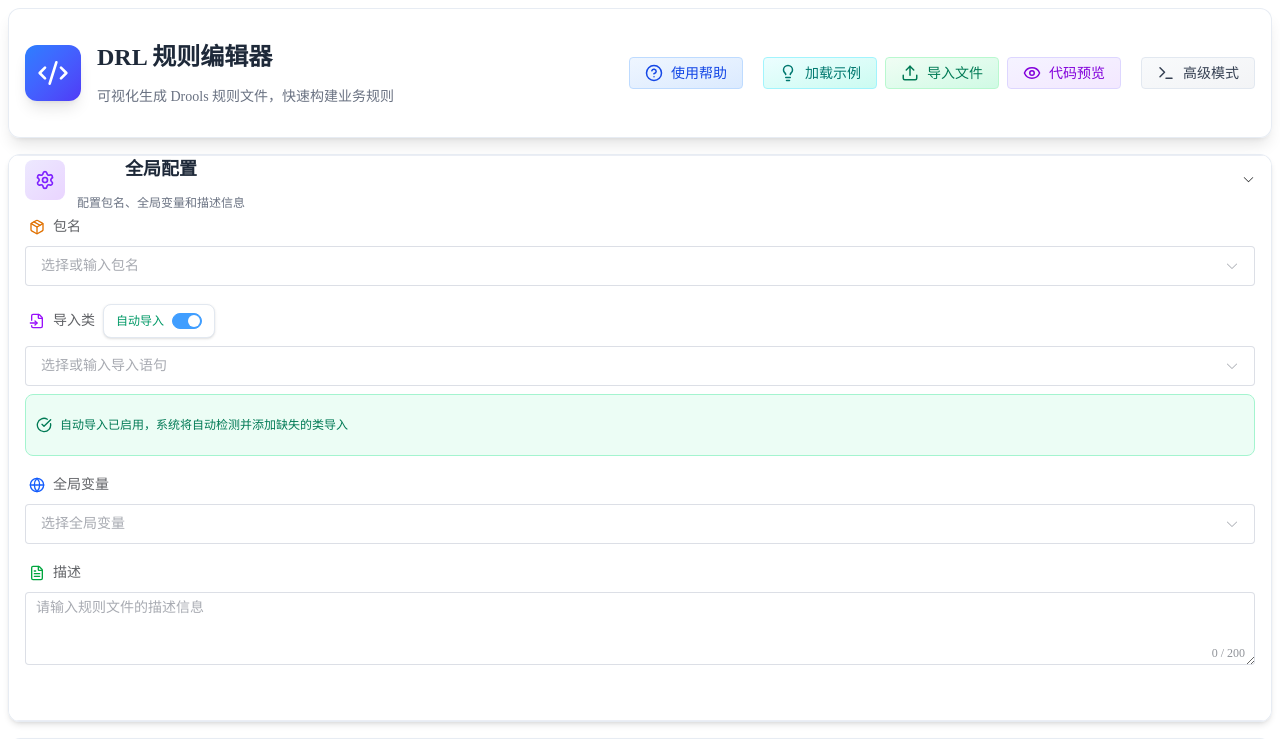
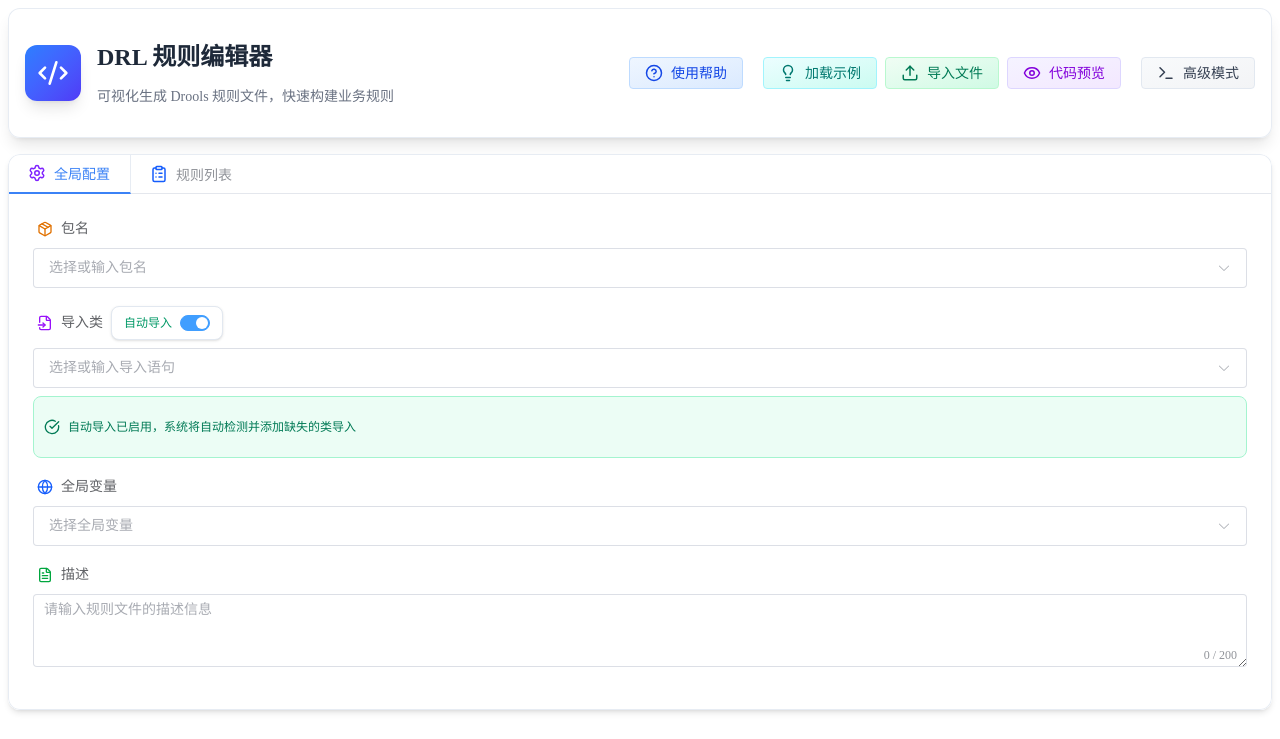
Before and after one commit to oeyoews/rule-engine-web, a Vue app: page / in a window 1280 px wide. Shown: the top 739 px of the page. Built offline with nearby package versions, Linux system fonts and the light colour scheme.

Commit message:
feat: integrate ElTabs and ElTabPane components into DrlEditor for improved tabbed navigation, refactor layout to enhance user experience, and update styles for better visual consistency

```diff
--- a/components.d.ts
+++ b/components.d.ts
@@ -32,6 +32,8 @@ declare module 'vue' {
     ElSegmentedItem: typeof import('element-plus/es')['ElSegmentedItem']
     ElSelect: typeof import('element-plus/es')['ElSelect']
     ElSwitch: typeof import('element-plus/es')['ElSwitch']
+    ElTabPane: typeof import('element-plus/es')['ElTabPane']
+    ElTabs: typeof import('element-plus/es')['ElTabs']
     ElTag: typeof import('element-plus/es')['ElTag']
     ElUpload: typeof import('element-plus/es')['ElUpload']
     HelpDialog: typeof import('./src/components/HelpDialog.vue')['default']
--- a/src/components/DrlEditor.vue
+++ b/src/components/DrlEditor.vue
@@ -31,9 +31,8 @@ const config = ref<Config>({
 const rules = ref<Rule[]>([])
 const activeRules = ref<number | string>(0)
 
-// 控制折叠面板显示
-const activeConfig = ref<string>('config') // 全局配置折叠状态
-const activeRuleList = ref<string>('ruleList') // 规则列表折叠状态
+// 控制标签页显示
+const activeTab = ref<string>('config') // 当前激活的标签页
 
 // 控制帮助弹窗显示
 const showHelpDialog = ref(false)
@@ -438,23 +437,20 @@ onMounted(() => {
         </div>
       </div>
 
-      <!-- 全局配置卡片 -->
+      <!-- 全局配置和规则列表 - 使用标签页 -->
       <div v-if="!advancedMode">
-        <div class="bg-white/95 backdrop-blur-md rounded-xl shadow-md border border-slate-200/80 overflow-hidden hover:shadow-lg transition-shadow duration-300">
-          <el-collapse v-model="activeConfig" accordion>
-            <el-collapse-item name="config">
-              <template #title>
-                <div class="flex items-center gap-3 py-3 px-4">
-                  <div class="flex items-center justify-center w-10 h-10 bg-linear-to-br from-violet-100 to-purple-200 rounded-lg">
-                    <Settings :size="20" class="text-violet-600" />
-                  </div>
-                  <div>
-                    <h3 class="text-lg font-semibold text-gray-800 mb-0">全局配置</h3>
-                    <p class="text-xs text-gray-500">配置包名、全局变量和描述信息</p>
-                  </div>
+        <div class="bg-white/95 backdrop-blur-md rounded-xl shadow-md overflow-hidden hover:shadow-lg transition-shadow duration-300">
+          <el-tabs v-model="activeTab" type="border-card">
+            <!-- 全局配置标签页 -->
+            <el-tab-pane name="config">
+              <template #label>
+                <div class="flex items-center gap-2">
+                  <Settings :size="18" class="text-violet-600" />
+                  <span>全局配置</span>
                 </div>
               </template>
-              <el-form :model="config" label-width="100px" label-position="top" class="pt-3 px-4 pb-3">
+              <div class="pt-4 px-4 pb-4">
+                <el-form :model="config" label-width="100px" label-position="top">
                 <el-form-item>
                   <template #label>
                     <div class="flex items-center gap-2 ml-1">
@@ -601,31 +597,23 @@ onMounted(() => {
                   />
                 </el-form-item>
               </el-form>
-            </el-collapse-item>
-          </el-collapse>
               </div>
+            </el-tab-pane>
+
+            <!-- 规则列表标签页 -->
+            <el-tab-pane name="ruleList">
+              <template #label>
+                <div class="flex items-center gap-2">
+                  <ClipboardList :size="18" class="text-blue-600" />
+                  <span>规则列表</span>
                 </div>
-
-      <!-- 规则列表（普通模式） -->
-      <div v-if="!advancedMode">
-        <!-- 规则列表卡片 -->
-          <div class="bg-white/95 backdrop-blur-md rounded-xl shadow-md border border-slate-200/80 overflow-hidden hover:shadow-lg transition-shadow duration-300">
-            <el-collapse v-model="activeRuleList" accordion>
-              <el-collapse-item name="ruleList">
-                <template #title>
-                  <div class="flex justify-between items-center w-full py-3 px-4">
-                    <div class="flex items-center gap-3">
-                      <div class="flex items-center justify-center w-10 h-10 bg-linear-to-br from-blue-100 to-cyan-200 rounded-lg">
-                        <ClipboardList :size="20" class="text-blue-600" />
-                      </div>
-                      <div>
-                        <h3 class="text-lg font-semibold text-gray-800 mb-0">规则列表</h3>
-                        <p class="text-xs text-gray-500">管理和配置业务规则</p>
-                      </div>
-                    </div>
+              </template>
+              <div class="pt-4 px-4 pb-4">
+                <!-- 添加规则按钮 -->
+                <div class="flex justify-end mb-4">
                   <el-button
-                      class="mr-6 bg-linear-to-br! from-sky-50! to-blue-100! text-blue-700! border! border-sky-200! hover:border-blue-400! hover:shadow-md! hover:scale-105! transition-all! duration-200!"
-                      @click.stop="addRule"
+                    class="bg-linear-to-br! from-sky-50! to-blue-100! text-blue-700! border! border-sky-200! hover:border-blue-400! hover:shadow-md! hover:scale-105! transition-all! duration-200!"
+                    @click="addRule"
                     :disabled="advancedMode"
                     size="default"
                   >
@@ -633,8 +621,6 @@ onMounted(() => {
                     添加规则
                   </el-button>
                 </div>
-                </template>
-                <div class="pt-3 px-4 pb-3">
                   <!-- 空状态提示 -->
                   <div v-if="rules.length === 0" class="text-center py-12">
                     <div class="flex flex-col items-center gap-3">
@@ -825,8 +811,8 @@ onMounted(() => {
                     </VueDraggable>
                   </el-collapse>
               </div>
-              </el-collapse-item>
-            </el-collapse>
+            </el-tab-pane>
+          </el-tabs>
         </div>
       </div>
 
@@ -900,13 +886,7 @@ onMounted(() => {
 </template>
 
 <style scoped>
-/* 淡入淡出过渡效果 */
-.fade-enter-active, .fade-leave-active {
-  transition: opacity 0.3s ease;
-}
-.fade-enter-from, .fade-leave-to {
-  opacity: 0;
-}
+@reference "../styles/tailwind.css";
 
 /* 高级编辑器样式优化 */
 :deep(.drl-editor-advanced .el-textarea__inner) {
@@ -923,15 +903,34 @@ onMounted(() => {
   box-shadow: 0 0 0 2px rgba(239, 68, 68, 0.3) !important;
 }
 
-/* 折叠面板箭头样式 */
-:deep(.el-collapse-item__arrow) {
-  margin-right: 1rem !important;
+/* el-tabs 边框样式优化 */
+:deep(.el-tabs--border-card) {
+  border: 1px solid rgba(226, 232, 240, 0.8) !important;
+  border-radius: 0.75rem !important;
+  box-shadow: none !important;
 }
 
-/* 禁用 el-tag 的所有过渡动画 */
-:deep(.el-tag) {
-  transition: none !important;
-  animation: none !important;
+:deep(.el-tabs--border-card > .el-tabs__header) {
+  @apply bg-transparent;
+}
+
+:deep(.el-tabs--border-card > .el-tabs__header .el-tabs__item) {
+  @apply border-none;
+  border-right: 1px solid rgba(226, 232, 240, 0.8) !important;
+}
+
+:deep(.el-tabs--border-card > .el-tabs__header .el-tabs__item:last-child) {
+  border-right: none !important;
+}
+
+:deep(.el-tabs--border-card > .el-tabs__header .el-tabs__item.is-active) {
+  @apply bg-transparent;
+  color: #3b82f6 !important;
+  border-bottom: 2px solid #3b82f6 !important;
+}
+
+:deep(.el-tabs--border-card > .el-tabs__content) {
+  @apply p-2;
 }
 
 /* 规则拖拽时的幽灵元素样式 */
--- a/src/styles/tailwind.css
+++ b/src/styles/tailwind.css
@@ -42,3 +42,9 @@ html {
 	border-color: #dc2626 !important;
 	box-shadow: inset 0 2px 4px 0 rgba(0, 0, 0, 0.06), 0 0 0 3px rgba(239, 68, 68, 0.2) !important;
 }
+
+/* 禁用 el-tag 的所有过渡动画 */
+:deep(.el-tag) {
+  transition: none !important;
+  animation: none !important;
+}
```
Lines whose indentation alone changed are shown as unchanged.
